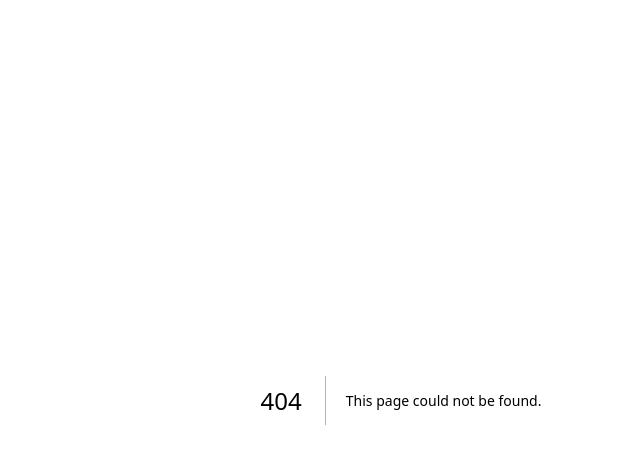
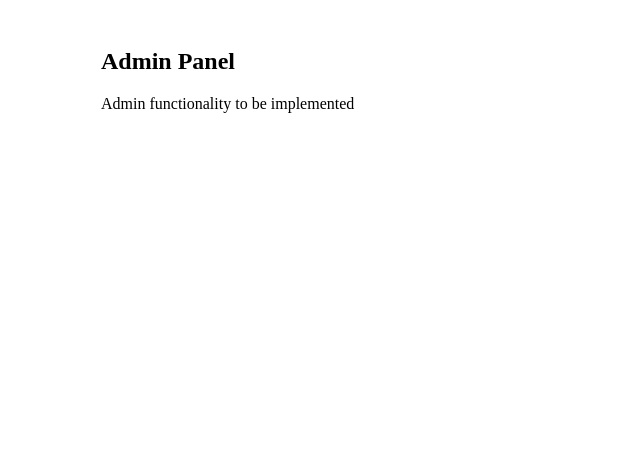
Before and after one commit to Nextgen112/Vercel-, a Next.js app: page /admin in a window 1280 px wide. Before the commit this address had no page. Shown: the top 464 px of the page, without its empty margins (239-879 px from the left). Built offline with nearby package versions, Linux system fonts and the light colour scheme.

Commit message:
Create admin.js

```diff
--- /dev/null
+++ b/pages/admin.js
@@ -0,0 +1,20 @@
+import { useEffect, useState } from 'react';
+
+export default function Admin() {
+  const [users, setUsers] = useState([]);
+
+  // You need to implement a secure API route to fetch users here
+  // For now, this is a placeholder
+
+  return (
+    <div style={{ maxWidth: 600, margin: 'auto', padding: 20 }}>
+      <h2>Admin Panel</h2>
+      <p>Admin functionality to be implemented</p>
+      <ul>
+        {users.map(u => (
+          <li key={u._id}>{u.username} - Role: {u.role} - IP: {u.ip}</li>
+        ))}
+      </ul>
+    </div>
+  );
+}
```
